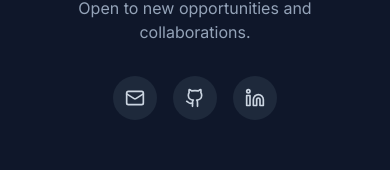
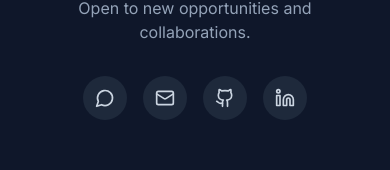
Before and after one commit to Thejas10042001/My-ai-portfolio-, a React (Vite) app: page / in a window 390 px wide. Shown: the part 11178-11348 px from the top of the page. Built offline with nearby package versions, Linux system fonts and the light colour scheme; no server answers.

Commit message:
feat: Add WhatsApp contact button
Includes the WhatsApp phone number in constants and adds a corresponding button to the contact section, allowing users to initiate a WhatsApp chat directly.

```diff
--- a/components/Contact.tsx
+++ b/components/Contact.tsx
@@ -1,5 +1,5 @@
 import React from 'react';
-import { Mail, Github, Linkedin, MapPin } from 'lucide-react';
+import { Mail, Github, Linkedin, MapPin, MessageCircle } from 'lucide-react';
 import { RESUME_DATA } from '../constants';
 
 const Contact: React.FC = () => {
@@ -13,6 +13,9 @@ const Contact: React.FC = () => {
           </div>
 
           <div className="flex gap-4">
+            <a href={`https://wa.me/${RESUME_DATA.contact.phone}`} target="_blank" rel="noreferrer" className="p-3 bg-slate-800 rounded-full text-slate-300 hover:text-white hover:bg-primary-600 transition-all hover:-translate-y-1">
+              <MessageCircle size={20} />
+            </a>
             <a href={`mailto:${RESUME_DATA.contact.email}`} className="p-3 bg-slate-800 rounded-full text-slate-300 hover:text-white hover:bg-primary-600 transition-all hover:-translate-y-1">
               <Mail size={20} />
             </a>
--- a/constants.ts
+++ b/constants.ts
@@ -24,6 +24,7 @@ export const RESUME_DATA = {
   summary: "Innovative MCA student with expertise in AI, full-stack web development, and cybersecurity solutions. Skilled in designing and implementing real-world projects that integrate machine learning, IoT, cloud computing, and data security. Passionate about creating scalable, user-friendly applications that bridge academic research with industry needs.",
   contact: {
     email: "thejasssreenivasu@gmail.com",
+    phone: "919179533131",
     github: "https://github.com/Thejas10042001",
     linkedin: "https://www.linkedin.com/in/thejas-sreenivasu-2677ba1b8",
     avatarUrl: "https://www.bing.com/images/search?view=detailV2&ccid=fSz%2fu%2frZ&id=E5F3DC502922E9B07A8AEE7C47307894A08D05CF&thid=OIP.fSz_u_rZ6u4559ALYO_p3AHaJQ&mediaurl=https%3a%2f%2flookaside.instagram.com%2fseo%2fgoogle_widget%2fcrawler%2f%3fmedia_id%3d3529285837613033141&exph=1800&expw=1440&q=thejas+sreenivasu&FORM=IRPRST&ck=0DBE38134CED9DEE54FB7C39E177EAB6&selectedIndex=0&itb=0"
```
